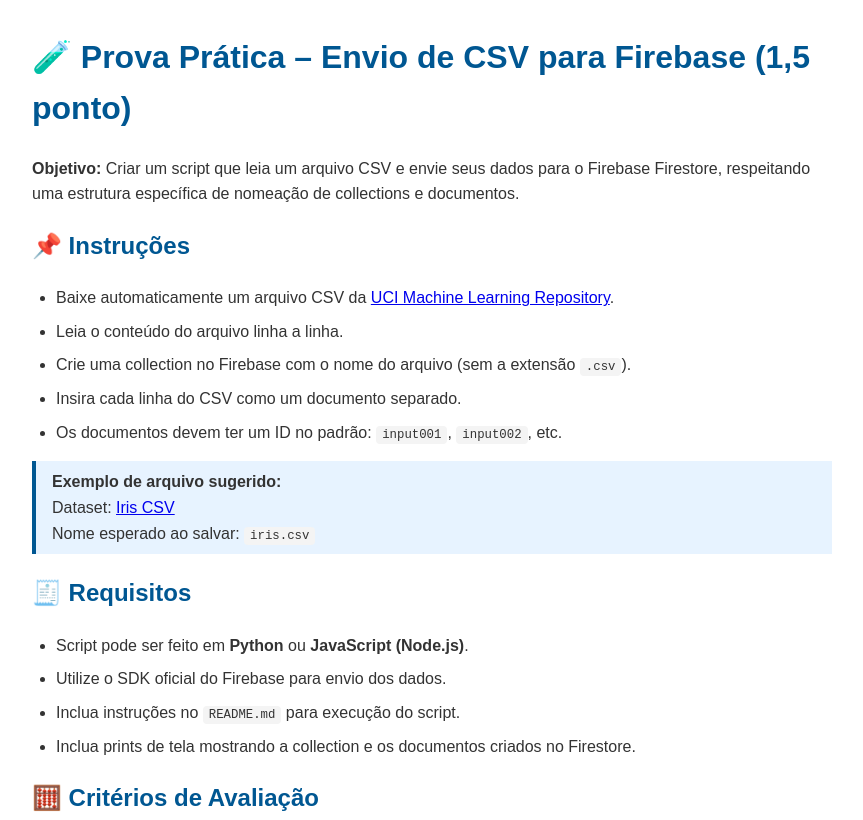
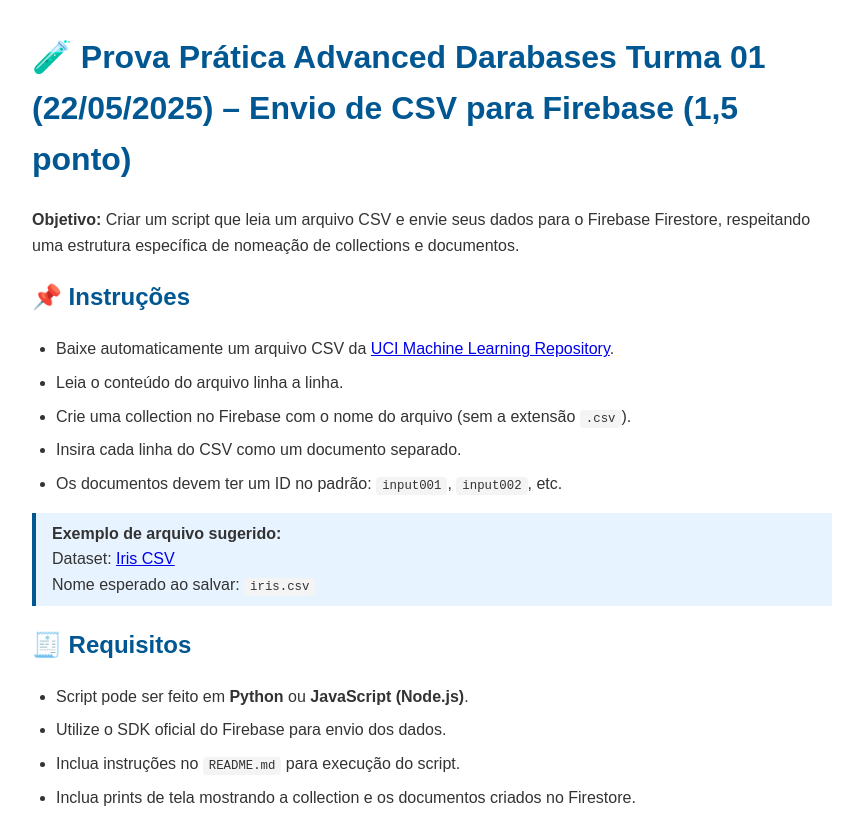
Before and after one commit to afonsofecaf/202505_prova_pratica, a plain HTML site: page index.html in a window 1280 px wide. Shown: the top 820 px of the page, without its empty margins (208-1071 px from the left). Drawn offline with Linux system fonts and the light colour scheme.

Commit message:
provaadbd

```diff
--- a/index.html
+++ b/index.html
@@ -48,7 +48,7 @@
 </head>
 <body>
 
-  <h1>🧪 Prova Prática – Envio de CSV para Firebase (1,5 ponto)</h1>
+  <h1>🧪 Prova Prática Advanced Darabases Turma 01 (22/05/2025) – Envio de CSV para Firebase (1,5 ponto)</h1>
 
   <p><strong>Objetivo:</strong> Criar um script que leia um arquivo CSV e envie seus dados para o Firebase Firestore, respeitando uma estrutura específica de nomeação de collections e documentos.</p>
 
```
